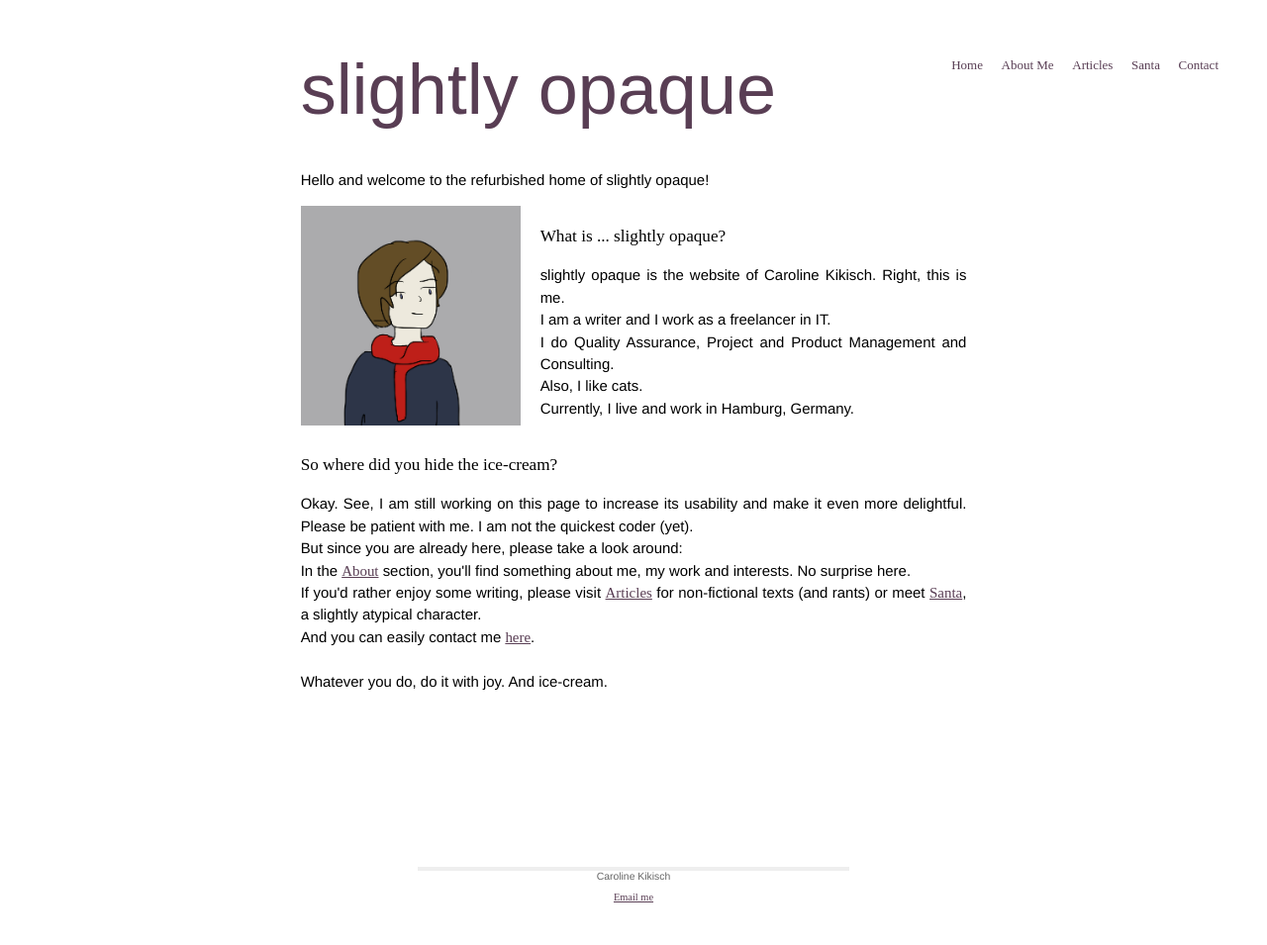
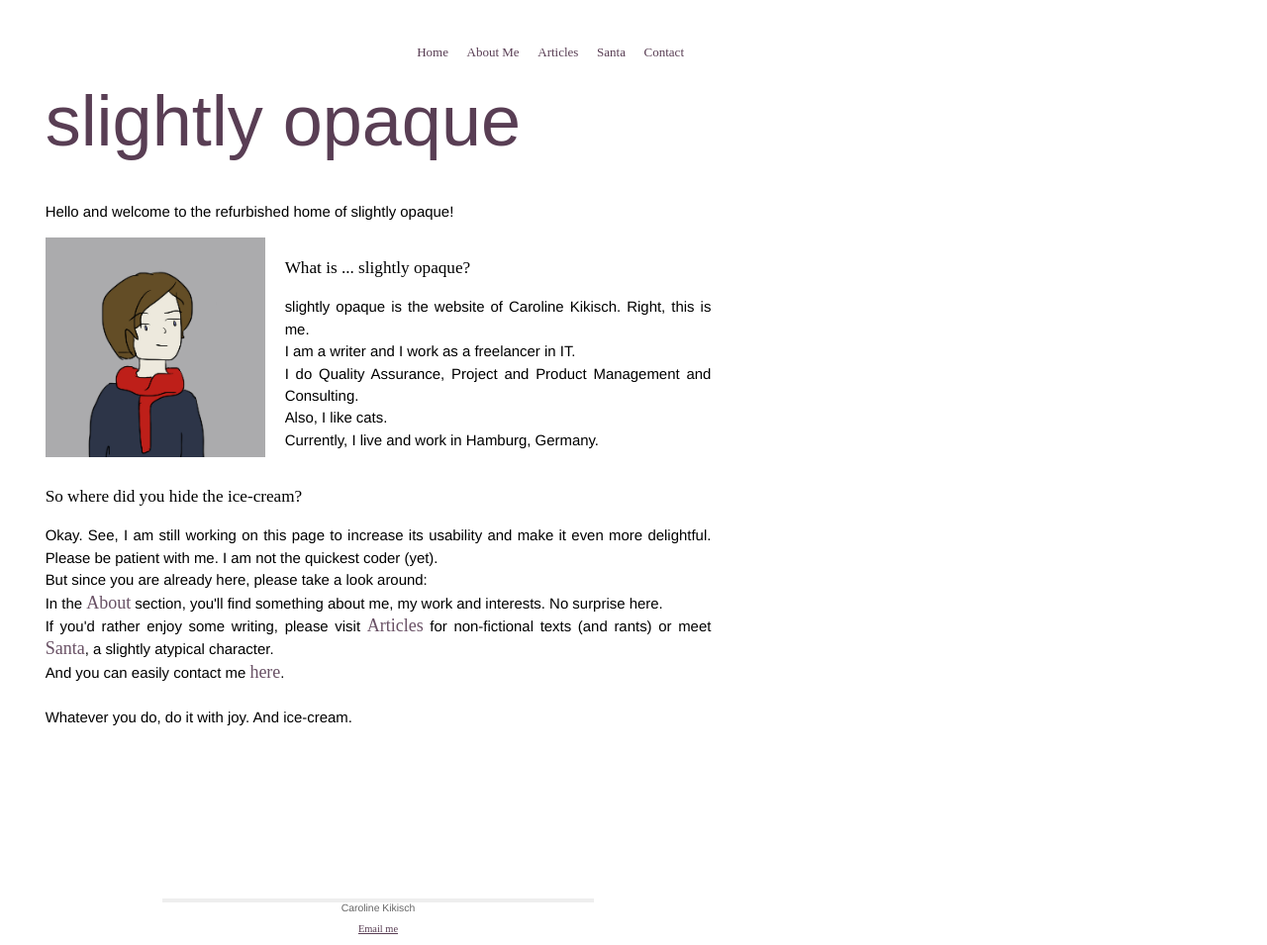
Before and after one commit to slightlyopaque/slightlyopaque_old.github.io, a Jekyll site: the page built from index.html, in a window 1280 px wide. Shown: the whole page at 99% size. Built offline with Jekyll 4.4.1, drawn with Linux system fonts in a browser that asks for light colours; Markdown is read by kramdown in place of the engine named in the settings.

Commit message:
mobile optimization and other CSS adjustments

```diff
--- a/_layouts/default.html
+++ b/_layouts/default.html
@@ -4,7 +4,13 @@
         <meta charset="utf-8">
         <meta http-equiv="X-UA-Compatible" content="IE=edge,chrome=1">
         <title>{{ page.title }}</title>
-        <meta name="viewport" content="width=device-width">
+        <meta name="viewport" content="width=device-width, initial-scale=1.0">
+
+<!--{% if site.env == 'production' %}
+	<link rel="stylesheet" href="/build/style.min.css">
+	{% else %}
+	<link rel="stylesheet" href="/debug/style.css">
+	{% endif %}-->
 
         <!-- syntax highlighting CSS -->
         <link rel="stylesheet" href="/css/syntax.css">
--- a/css/main.css
+++ b/css/main.css
@@ -13,10 +13,18 @@
 html, body { height: 100%}
 
 body {
+	max-width:700px;
+	padding:12px 12px 0 12px;
   background-color: #FFF;
   font: 13.34px Helvetica, Arial, sans-serif;
   font-size: small;
   text-align: center;
+}
+
+@media only screen and (min-width: 481px) {
+	body {
+		padding: 24px 24px 0 24px;
+	}
 }
 
 h1, h2, h3, h4, h5, h6 {
@@ -34,8 +42,10 @@ h1 { margin: 2em 0 1em 0;}
 p { margin: 1em 0; }
 
 a {
-	color: #593E54;
+	color: #695165;
 	font-family: Avenir; sans-serif;
+	text-decoration: none;
+	font-size: 18px;
 }
 
 a:hover {
@@ -43,12 +53,6 @@ a:hover {
 	text-decoration: none;
 }
 /*a:visited { color: #a0a; }*/
-
-div ul li a {
-	color: #593E54;
-	font-family: Avenir; sans-serif;
-	text-decoration: none;
-}
 
 
 .directory a {
@@ -72,7 +76,8 @@ font-family: Avenir; sans-serif;
 	color: #593e54;
 	text-decoration:none;
 	font-weight: 500;
-	}
+	font-size: 100%;
+}
 
 #navigation_bar li a:hover   { color: #000; }
 
@@ -93,6 +98,7 @@ font-family: Avenir; sans-serif;
 	text-decoration: underline;
 	font-weight: 500;
 	font-family: Avenir; sans-serif;
+	font-size: 100%;
 	}
 
 .footer a:hover   { color: #000; }
@@ -121,6 +127,7 @@ font-family: Avenir; sans-serif;
   float: right;
   padding: 0;
 }
+
 
 /*****************************************************************************/
 /*
@@ -262,7 +269,7 @@ footer {
 .posts a {
 	display: block;
 	font-variant: small-caps;
-	font-size: medium;
+	font-size: 18px;
 }
 
 .posts p {
```
